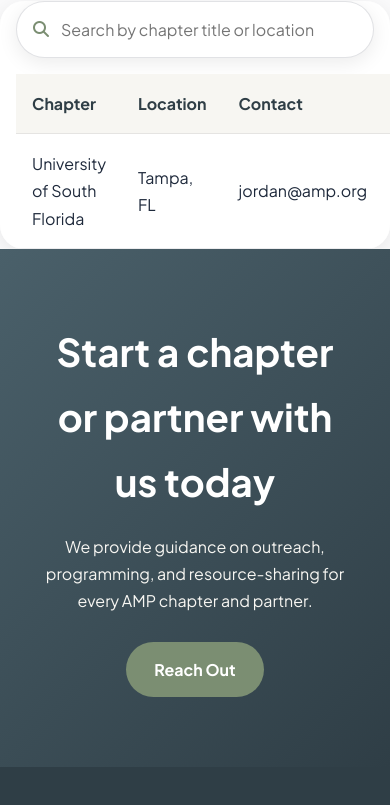
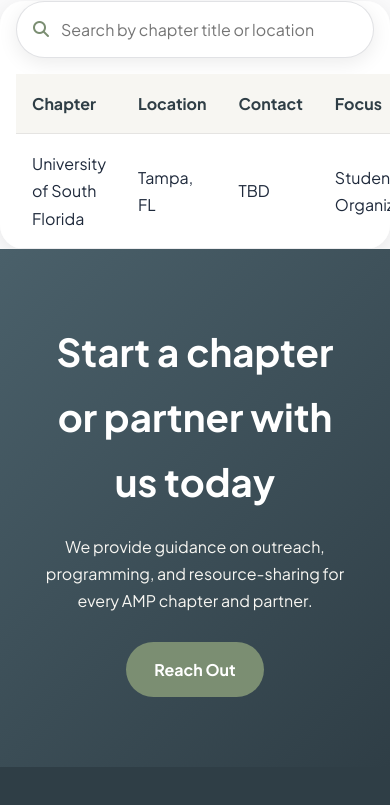
Before and after one commit to mallpreservationweb/Association-for-Mall-Preservation, a website: page get-involved.html in a window 390 px wide. Shown: the part 3360-4165 px from the top of the page. Drawn offline with Linux system fonts and the light colour scheme.

Commit message:
Update get-involved page and mobile refinements

```diff
--- a/get-involved.html
+++ b/get-involved.html
@@ -109,7 +109,7 @@
                         <tr><th>Chapter</th><th>Location</th><th>Contact</th><th>Focus</th></tr>
                     </thead>
                     <tbody id="chapter-table-body">
-                        <tr><td>University of South Florida</td><td>Tampa, FL</td><td>jordan@amp.org</td><td>Student Organization</td></tr>
+                        <tr><td>University of South Florida</td><td>Tampa, FL</td><td>TBD</td><td>Student Organization</td></tr>
                     </tbody>
                 </table>
             </div>
```
